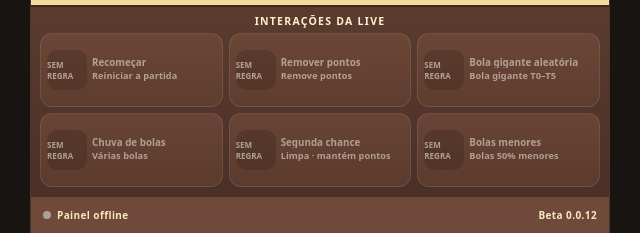
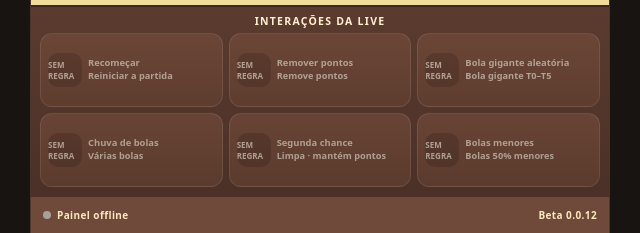
Before and after one commit to wallissonghost-code/Frutas, a website: page index.html in a window 1280 px wide. Shown: the part 567-800 px from the top of the page, 320-960 px from the left. Drawn offline with nearby package versions, Linux system fonts and the light colour scheme.

Commit message:
Aproveita melhor o espaço do HUD da live

```diff
--- a/hud-readable.css
+++ b/hud-readable.css
@@ -1,3 +1,3 @@
-.live-copy small{font-size:9.2px;font-weight:650;line-height:1.18;opacity:1;letter-spacing:.005em}
-@media(max-width:430px){.live-copy small{font-size:8.8px;font-weight:650;line-height:1.17}.live-copy b{font-size:9.1px}}
-@media(max-width:340px){.live-copy small{font-size:8.1px}.live-copy b{font-size:8.4px}}
+.live-action-card{grid-template-columns:34px minmax(0,1fr);gap:6px;padding:5px 7px}.live-gift{width:34px;height:34px}.live-gift img{width:31px;height:31px}.live-copy{overflow:visible}.live-copy b{font-size:9.4px;line-height:1.08;margin-bottom:2px}.live-copy small{font-size:9.2px;font-weight:700;line-height:1.14;opacity:1;letter-spacing:.002em;display:-webkit-box;-webkit-line-clamp:3;-webkit-box-orient:vertical;overflow:hidden;overflow-wrap:anywhere}
+@media(max-width:430px){.live-action-card{grid-template-columns:32px minmax(0,1fr);gap:5px;padding:5px 6px}.live-gift{width:32px;height:32px}.live-gift img{width:29px;height:29px}.live-copy b{font-size:9px;line-height:1.06}.live-copy small{font-size:8.9px;font-weight:700;line-height:1.12;-webkit-line-clamp:3}}
+@media(max-width:340px){.live-action-card{grid-template-columns:28px minmax(0,1fr);gap:4px;padding-left:5px;padding-right:5px}.live-gift{width:28px;height:28px}.live-gift img{width:26px;height:26px}.live-copy b{font-size:8.4px}.live-copy small{font-size:8.4px;line-height:1.1;-webkit-line-clamp:3}}
```
